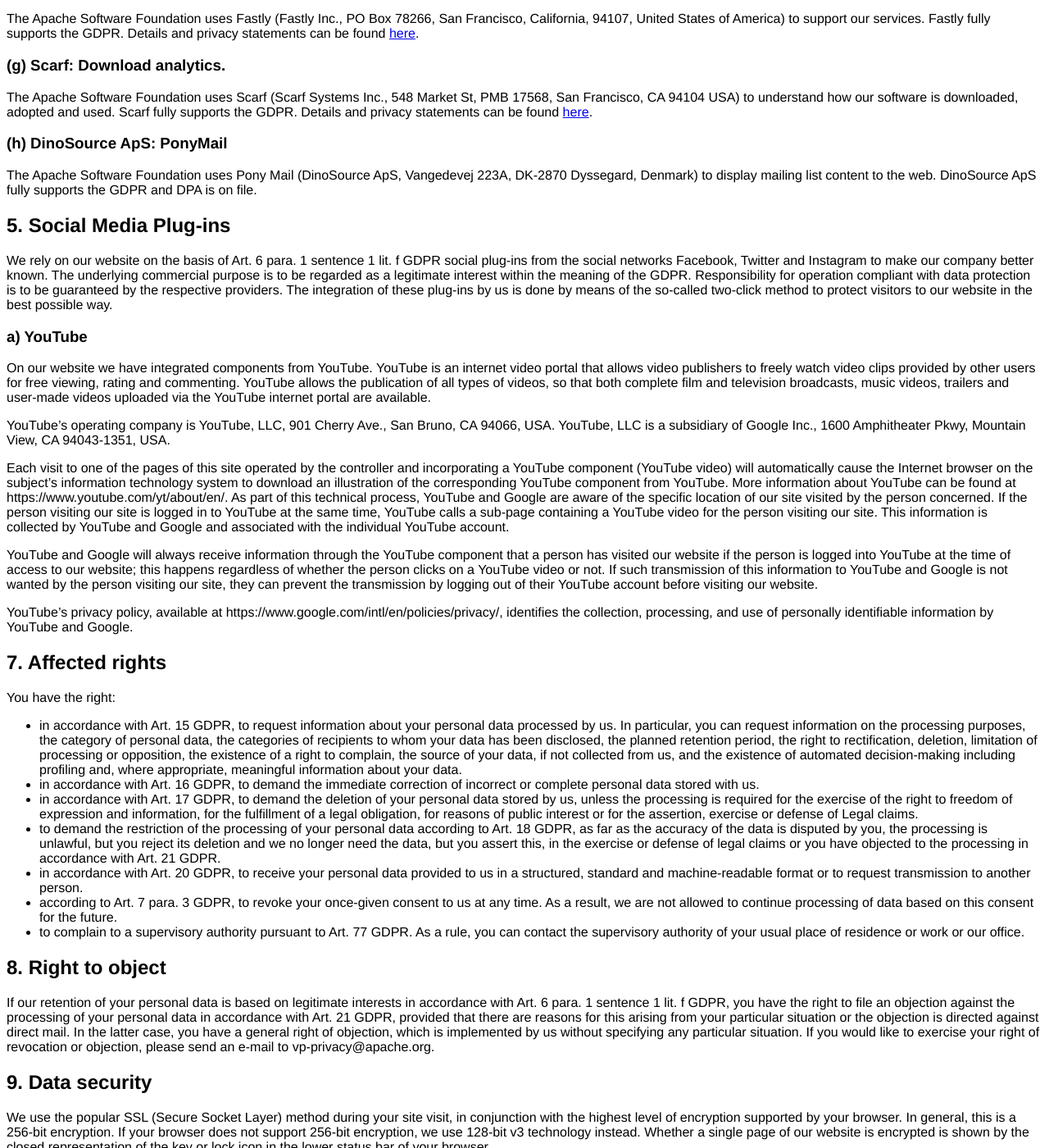
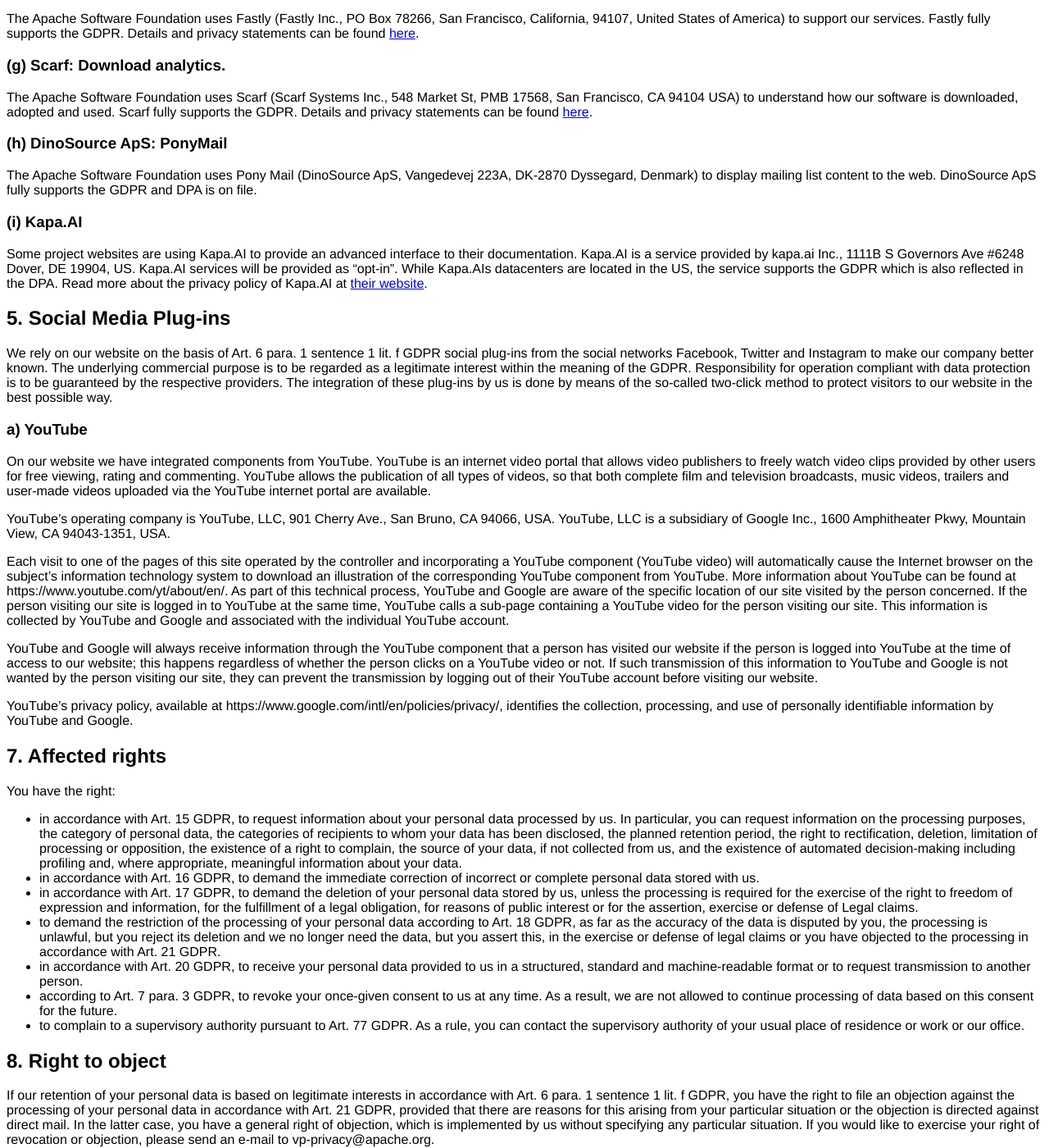
Before and after one commit to apache/privacy-website, a Jekyll site: the page output/policies/privacy-policy-public.html, which Jekyll copies as it is, in a window 1280 px wide and 1400 px high, scrolled down 3739 px. Shown: the whole window at 82% size. Built offline with Jekyll 4.4.1, drawn with Linux system fonts in a browser that asks for light colours; some of the changed text lies outside the part shown.

Commit message:
Automatic Site Publish by Buildbot

```diff
--- a/output/feed.xml
+++ b/output/feed.xml
@@ -1,4 +1,4 @@
-<?xml version="1.0" encoding="utf-8"?><feed xmlns="http://www.w3.org/2005/Atom" ><generator uri="https://jekyllrb.com/" version="4.3.4">Jekyll</generator><link href="/feed.xml" rel="self" type="application/atom+xml" /><link href="/" rel="alternate" type="text/html" /><updated>2025-01-14T14:09:36+00:00</updated><id>/feed.xml</id><title type="html">Apache Software Foundation - Data Privacy</title><subtitle>Write an awesome description for your new site here. You can edit this line in _config.yml. It will appear in your document head meta (for Google search results) and in your feed.xml site description.</subtitle><entry><title type="html">Welcome to Jekyll!</title><link href="/jekyll/update/2021/03/05/welcome-to-jekyll.html" rel="alternate" type="text/html" title="Welcome to Jekyll!" /><published>2021-03-05T19:38:56+00:00</published><updated>2021-03-05T19:38:56+00:00</updated><id>/jekyll/update/2021/03/05/welcome-to-jekyll</id><content type="html" xml:base="/jekyll/update/2021/03/05/welcome-to-jekyll.html"><![CDATA[<p>You’ll find this post in your <code class="language-plaintext highlighter-rouge">_posts</code> directory. Go ahead and edit it and re-build the site to see your changes. You can rebuild the site in many different ways, but the most common way is to run <code class="language-plaintext highlighter-rouge">jekyll serve</code>, which launches a web server and auto-regenerates your site when a file is updated.</p>
+<?xml version="1.0" encoding="utf-8"?><feed xmlns="http://www.w3.org/2005/Atom" ><generator uri="https://jekyllrb.com/" version="4.3.4">Jekyll</generator><link href="/feed.xml" rel="self" type="application/atom+xml" /><link href="/" rel="alternate" type="text/html" /><updated>2025-01-16T10:00:18+00:00</updated><id>/feed.xml</id><title type="html">Apache Software Foundation - Data Privacy</title><subtitle>Write an awesome description for your new site here. You can edit this line in _config.yml. It will appear in your document head meta (for Google search results) and in your feed.xml site description.</subtitle><entry><title type="html">Welcome to Jekyll!</title><link href="/jekyll/update/2021/03/05/welcome-to-jekyll.html" rel="alternate" type="text/html" title="Welcome to Jekyll!" /><published>2021-03-05T19:38:56+00:00</published><updated>2021-03-05T19:38:56+00:00</updated><id>/jekyll/update/2021/03/05/welcome-to-jekyll</id><content type="html" xml:base="/jekyll/update/2021/03/05/welcome-to-jekyll.html"><![CDATA[<p>You’ll find this post in your <code class="language-plaintext highlighter-rouge">_posts</code> directory. Go ahead and edit it and re-build the site to see your changes. You can rebuild the site in many different ways, but the most common way is to run <code class="language-plaintext highlighter-rouge">jekyll serve</code>, which launches a web server and auto-regenerates your site when a file is updated.</p>
 
 <p>Jekyll requires blog post files to be named according to the following format:</p>
 
--- a/output/policies/privacy-policy-public.html
+++ b/output/policies/privacy-policy-public.html
@@ -54,6 +54,7 @@
 we refer to the definitions in Article 4 of the General Data Protection Regulation (GDPR).</p>
 
 <h2 id="1--name-and-contact-details-of-the-controller-and-the-company-data-protection-officer">1.  Name and contact details of the controller and the company data protection officer</h2>
+
 <p>This privacy policy applies to data processing by:</p>
 
 <p>Responsible:</p>
@@ -266,6 +267,14 @@
 
 <p>The Apache Software Foundation uses Pony Mail (DinoSource ApS, Vangedevej 223A, DK-2870 Dyssegard, Denmark) to display mailing list content to the web. DinoSource ApS fully supports the GDPR and DPA is on file.</p>
 
+<h3 id="i-kapaai">(i) Kapa.AI</h3>
+
+<p>Some project websites are using Kapa.AI to provide an advanced interface to their documentation.
+Kapa.AI is a service provided by kapa.ai Inc., 1111B S Governors Ave #6248 Dover, DE 19904, US.
+Kapa.AI services will be provided as “opt-in”. While Kapa.AIs datacenters are located in the US,
+the service supports the GDPR which is also reflected in the DPA.
+Read more about the privacy policy of Kapa.AI at <a href="https://www.kapa.ai/content/privacy-policy">their website</a>.</p>
+
 <h2 id="5-social-media-plug-ins">5. Social Media Plug-ins</h2>
 
 <p>We rely on our website on the basis of Art. 6 para. 1 sentence 1 lit. f GDPR social plug-ins from the social networks Facebook, Twitter and Instagram to make our company better known.
```
Also changed, not shown: other parts of output/policies/privacy-policy-public.html (+1 -1 lines).
